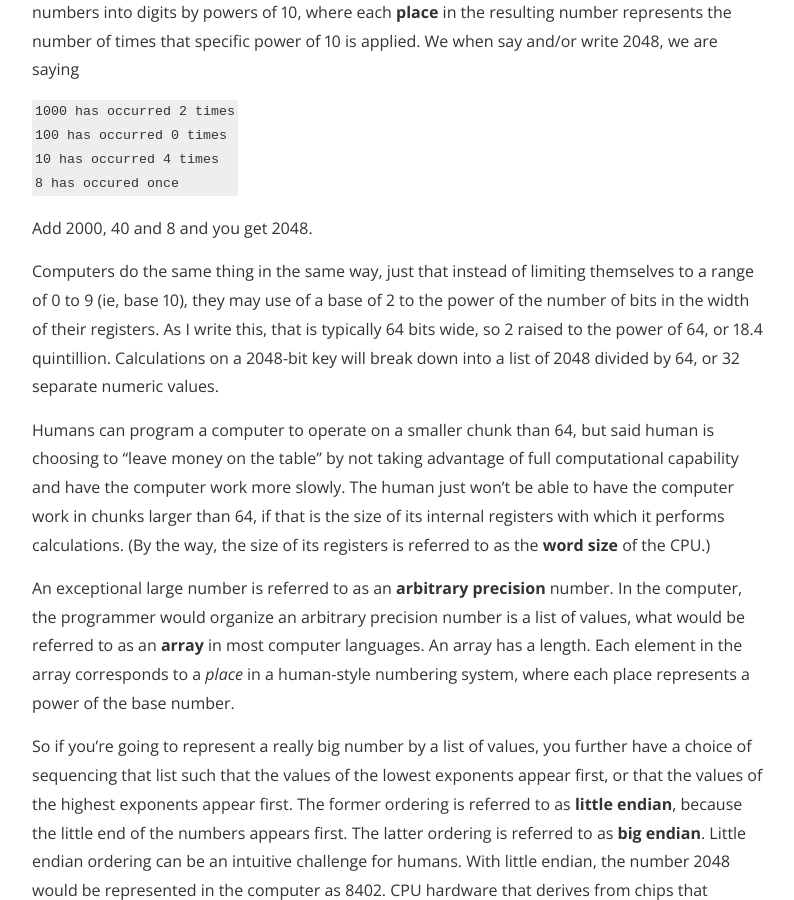
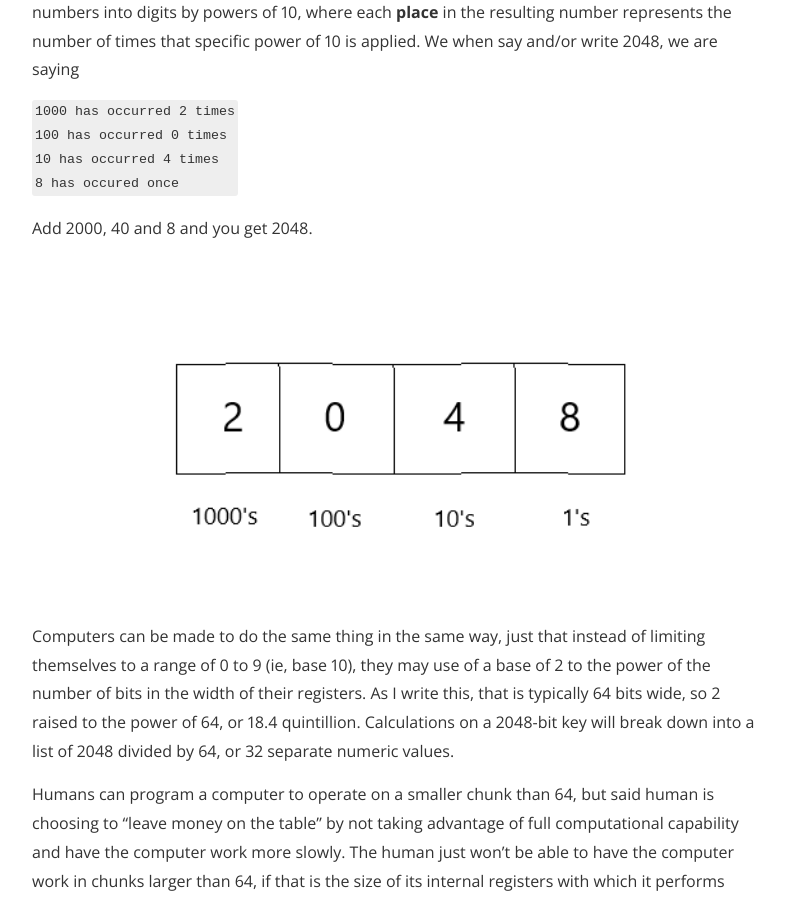
Before and after one commit to jaquilino/jaquilino.github.io, a Jekyll site: the page built from _posts/2023-01-20-arbitrary-precision.markdown, in a window 1280 px wide and 900 px high, scrolled down 1840 px. Shown: the whole window, without its empty margins (240-1034 px from the left). Built offline with Jekyll 4.4.1, drawn with Linux system fonts in a browser that asks for light colours; nearby versions of some CDN libraries; a style sheet for code colours, icons or effects is not loaded.

Commit message:
Add graphic to arbitrary precision post

````diff
--- a/_posts/2023-01-20-arbitrary-precision.markdown
+++ b/_posts/2023-01-20-arbitrary-precision.markdown
@@ -87,7 +87,9 @@ We when say and/or write 2048, we are saying
 ```
 Add 2000, 40 and 8 and you get 2048.
 
-Computers do the same thing in the same way,
+![Number 2048 in base 10](/assets/base-10-2048.png "Number 2048 in base 10")
+
+Computers can be made to do the same thing in the same way,
 just that instead of limiting themselves to
 a range of 0 to 9 (ie, base 10),
 they may use of a base of 2 to the power of the number of bits
````
Also changed, not shown: assets/base-10-2048.png (added).
